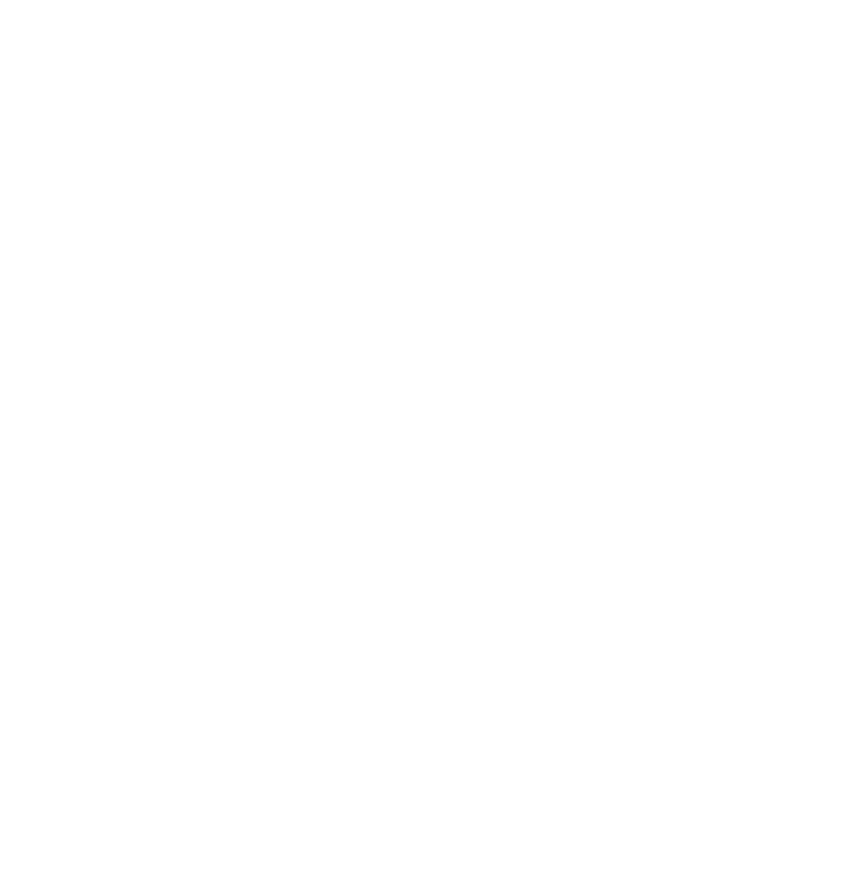
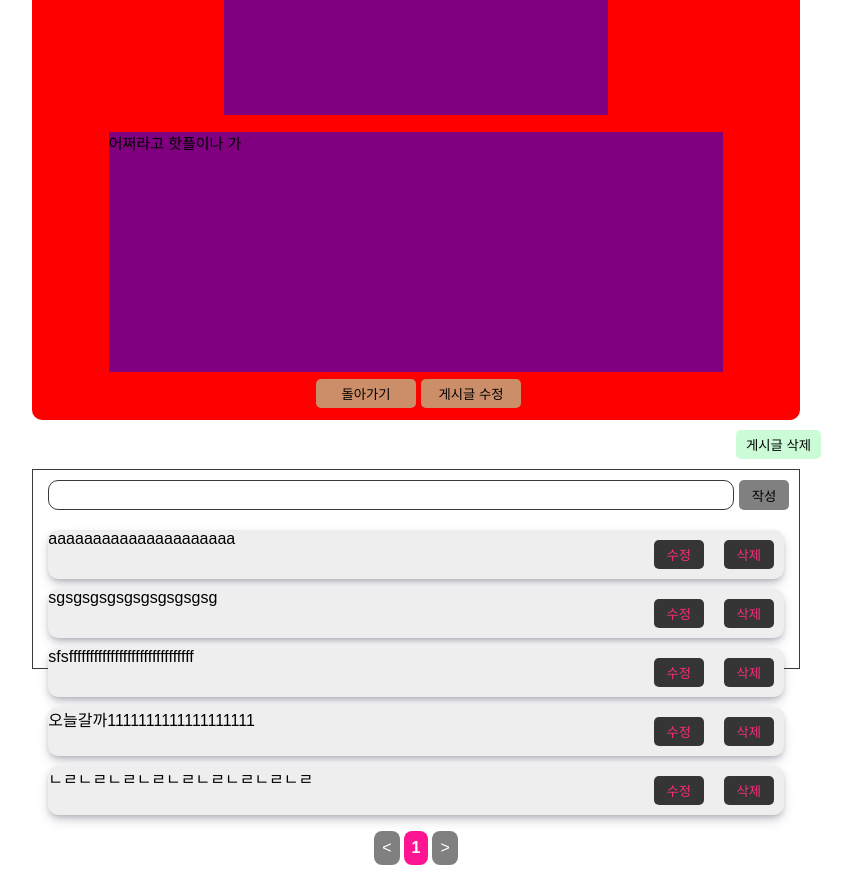
Before and after one commit to cmun2/what_thehotplace, a React (Create React App) app: page /detail/1 in a window 1280 px wide. Before the commit this address had no page. Shown: the part 180-1061 px from the top of the page, without its empty margins (224-1076 px from the left). Before the commit the page ends 800 px from the top, so only its background shows below. Built offline with nearby package versions, Linux system fonts and the light colour scheme; data requests are answered from the project's data file.

Commit message:
comment by id commit

```diff
--- a/db.json
+++ b/db.json
@@ -1,84 +1,54 @@
 {
   "comment": [
     {
-      "id": "6caec160-0565-4a18-94cc-0fde9bb0a8c9",
-      "ment": "sfsfsfsfs"
+      "id": "959e5df4-d12d-43f3-aff4-dee5b71dedfe",
+      "ment": "aaaaaaaaaaaaaaaaaaaaa",
+      "postId": 1
     },
     {
-      "id": "83754894-29a9-464f-acf9-2334af377fb5",
-      "ment": "zzzzz"
+      "id": "b58d8147-9e24-4dd7-bf54-e167f07387b0",
+      "ment": "sgsgsgsgsgsgsgsgsgsg",
+      "postId": 1
     },
     {
-      "id": "1c3ee4a7-54f5-4984-af8e-09f5e71072e4",
-      "ment": "fsfsfsfsfs"
+      "id": "7f6a69a4-8a83-48ea-9863-cd2ce784e6c7",
+      "ment": "sssssssssssssssssssssssssss",
+      "postId": 2
     },
     {
-      "id": "8a83ce33-a1f2-4b06-b870-8bee812cf631",
-      "ment": "fsfsfsfsfsf"
+      "id": "ab8af649-d3c0-4539-a19d-2a18dfc39ab1",
+      "ment": "ssssssssssssssssssssssssssssssssssssssss",
+      "postId": 2
     },
     {
-      "id": "ec20c075-bfd3-4e94-94b5-818e31091f74",
-      "ment": "sfsfsfsfsf"
+      "id": "ad40f0d4-67e7-4193-9c66-0ae0fc80f226",
+      "ment": "sfsffffffffffffffffffffffffffffff",
+      "postId": 1
     },
     {
-      "id": "fd549496-5fe0-49cc-a42f-79bcde28959c",
-      "ment": "sfsdfsfsfsfs"
+      "id": "3a73577d-35b0-4516-97f1-5caa4f15509e",
+      "ment": "sfsfsfsfsfsf",
+      "postId": 2
     },
     {
-      "id": "513dcdd0-9534-4dae-829c-7ce796848e46",
-      "ment": "dfsdfssssssssssssssssssss"
+      "id": "36617d8a-19e0-4d4b-baa1-2e446d83ebc8",
+      "ment": "sfsfsfsfsfsfsfsfs",
+      "postId": null
     },
     {
-      "id": "9e6dbf7c-6387-42c9-8d6e-e0c73ac52a86",
-      "ment": "dfsdfssssssssssssssssssssssss"
+      "id": "5237d2a2-3004-4b44-a507-7532bbf64c83",
+      "ment": "오늘갈까1111111111111111111",
+      "postId": 1
     },
     {
-      "id": "7405bb23-d9ce-4245-8e7e-30316f52f9b4",
-      "ment": "dfsdfssssssssssssssssssssssssssssss"
+      "id": "bfcf1df0-ec5d-4062-b692-6fce55e3a3ed",
+      "ment": "ㄴㄹㄴㄹㄴㄹㄴㄹㄴㄹㄴㄹㄴㄹㄴㄹㄴㄹ",
+      "postId": 1
     },
     {
-      "id": "ca2dac8d-756a-4860-93bd-ce2e6e628acf",
-      "ment": "dfsdfssssssssssssssssssssssssssssssssss"
-    },
-    {
-      "id": "f5c67b63-1d17-4f14-ac40-1e3d16b637db",
-      "ment": "ssssssssssssssssssssssssssssssssssssssssss"
-    },
-    {
-      "id": "35e6ff1f-a861-4f49-80d9-5382ae1ee57f",
-      "ment": "aaaaaaaaaaaaaaaaaaaaaaaaaaaaaaaaaaaaaaaaaa"
-    },
-    {
-      "id": "8b5e1f95-17d5-4f8b-bd9d-731b4226a7ab",
-      "ment": "aaaaaaaaaaaaaaaaaaaaaaaaaaaaaaaaaaaaaaaaaaaaaaaa"
-    },
-    {
-      "id": "be3d8da3-b716-425e-9635-4967d6f774ac",
-      "ment": "ㅋㅋㅋㅋㅋㅋㅋㅋㅋㅋㅋ"
-    },
-    {
-      "id": "bd81443f-de08-4a62-9613-67eaef5d2092",
-      "ment": "ㅋㅋㅋㅋㅋㅋㅋㅋㅋㅋㅋㅋㅋㅋㅋㅋㅋㅋㅋㅋㅋㅋㅋㅋㅋㅋㅋㅋㅋㅋㅋㅋㅋㅋㅋㅋㅋㅋㅋㅋㅋㅋㅋㅋㅋㅋㅋㅋㅋㅋㅋㅋㅋㅋㅋㅋ"
-    },
-    {
-      "id": "0cec6e15-8abc-44c2-894e-17e15e39a0b2",
-      "ment": "휴 힘들다"
-    },
-    {
-      "id": "8746b7e6-255b-45ed-8f03-ee27e03ea634",
-      "ment": "ㄴㄹㄴㄹㄴㄹ"
-    },
-    {
-      "id": "6abdd957-f716-4d78-be0d-ba0041004ee8",
-      "ment": "ㄴㄹㄴㄹㄴㄹ"
-    },
-    {
-      "id": "b1e12c77-9cd2-4c55-9079-e17f61ab8f63",
-      "ment": "ㄴㄹㄴㄹㄴㄹㄴㄹㄴㄴ"
-    },
-    {
-      "id": "15a80770-c521-4c0a-86b9-0246bb3337ef",
-      "ment": "ㄹㄴㄹㄴㄹㄴㄹ"
+      "id": "716f5d1f-7948-4a8c-b6b4-9768d166c11f",
+      "ment": "ㄴㄹㄴㄹㄴㄹㄴㄹㄴㄹㄴㄹㄴㄹㄴㄹㄴㄹㄴㄹ",
+      "postId": 2
     }
   ]
 }
--- a/src/components/Comments.jsx
+++ b/src/components/Comments.jsx
@@ -1,58 +1,81 @@
 import React, { useEffect } from "react";
 import { useDispatch, useSelector } from "react-redux";
 import styled from "styled-components";
-import { useState } from "react";
+import { useState, useRef } from "react";
 import { v4 as uuidv4 } from "uuid";
 import commentSlice, { addComment } from "../redux/modules/commentSlice";
-//import { __getComments } from "../redux/modules/commentsSlice";
 import axios from "axios";
 import Pagination from "../components/Pagination";
-import InfiniteScroll from "../components/InfiniteScroll";
+import { __getComments } from "../redux/modules/commentsSlice";
+import DetailComments from "./DetailComments";
+import { useParams, useNavigate } from "react-router-dom";
 
 const Comments = () => {
   const startState = {
     id: uuidv4(),
     ment: "",
   };
-
   const [counts, setCounts] = useState(startState);
   const [countings, setCountings] = useState([]);
   //const [posts, setPosts] = useState([]);
   // const [loading, setLoading] = useState(false);
   const [limit] = useState(5);
   const [page, setPage] = useState(1);
-  const offset = (page - 1) * limit;
+
+  const dispatch = useDispatch();
+  const { id } = useParams();
+  // const offset = (page - 1) * limit;
   // const [currentPage, setCurrentPage] = useState(1);
   // const [postsPerPage] = useState(5); //how many per page
 
-  const fetchComments = async () => {
-    //setLoading(true); //fetching 진행중
-    const { data } = await axios.get("http://localhost:3001/comment");
-    setCountings(data);
-    //setLoading(false); //fetching 끝
-  };
+  // const fetchComments = async () => {
+  //   const { data } = await axios.get("http://localhost:3001/comment/");
+  //   setCountings(data);
+  // };
+
+  // console.log(countings);
+  const commentInput = useRef();
+
+  const selectComment = useSelector((state) => state.comments.comment);
+  // console.log(selectComment);
 
   useEffect(() => {
-    fetchComments(); //update 될때마다 mount, 이렇게만하면 loop가 끝나지 않음
+    dispatch(__getComments(id));
   }, []);
+
+  // useEffect(() => {
+  //   fetchComments(); //update 될때마다 mount, 이렇게만하면 loop가 끝나지 않음
+  // }, []);
 
   const onChangeHandler = (e) => {
     const { name, value } = e.target;
-    setCounts({ ...counts, [name]: value, id: uuidv4() });
+    setCounts({ ...counts, [name]: value, id: uuidv4(), postId: parseInt(id) });
   };
 
   const onSubmitHandler = async (e) => {
     e.preventDefault();
+    if (commentInput.current.value.length < 10) {
+      alert("10글자 이상 입력해주세요!");
+      setCounts(startState);
+      return;
+    }
+
     if (counts === "") return;
     await axios.post("http://localhost:3001/comment", counts);
-    fetchComments();
+    dispatch(__getComments(id));
+    // fetchComments();
+    // setCountings(selectComment);
     setCounts(startState);
   };
 
   const onClickDeleteButtonHandler = async (commentId) => {
     await axios.delete(`http://localhost:3001/comment/${commentId}`);
-    fetchComments();
+    dispatch(__getComments(id));
+    // setCountings(selectComment);
+    //fetchComments();
   };
+  // console.log(selectComment);
+
   // useEffect(() => {
   //   fetchComments();
   // }, []);
@@ -60,7 +83,11 @@ const Comments = () => {
   //currentPost 가져오기
   const indexOfLastPost = page * limit;
   const indexOfFirstPost = indexOfLastPost - limit;
-  const currentCountings = countings.slice(indexOfFirstPost, indexOfLastPost);
+  const currentCountings = selectComment.slice(
+    indexOfFirstPost,
+    indexOfLastPost
+  );
+  // const currentCountings = countings.slice(indexOfFirstPost, indexOfLastPost);
   // const indexOfLastPost = currentPage * postsPerPage;
   // const indexOfFirstPost = indexOfLastPost - postsPerPage;
   // const currentPosts = countings.slice(indexOfFirstPost, indexOfLastPost); //
@@ -75,6 +102,7 @@ const Comments = () => {
           name="ment"
           value={counts.ment}
           onChange={onChangeHandler}
+          ref={commentInput}
         />
         <button disabled={counts.ment === ""}>작성</button>
       </form>
@@ -96,12 +124,13 @@ const Comments = () => {
       ))}
       <footer>
         <Pagination
-          total={countings.length}
+          total={selectComment.length}
           limit={limit}
           page={page}
           setPage={setPage}
         />
       </footer>
+      <DetailComments />
     </CommentsBody>
   );
 };
@@ -174,14 +203,3 @@ const CommentsBody = styled.div`
     }
   }
 `;
-// const Sbox = styled.div`
-//   padding: 20px;
-//   background-color: #000000c6;
-//   color: #f82c7a;
-//   font-weight: bold;
-// `;
-
-// const S2box = styled.div`
-//   padding: 20px;
-//   background-color: aliceblue;
-// `;
--- /dev/null
+++ b/src/components/DetailComments.jsx
@@ -0,0 +1,14 @@
+import React from "react";
+import { useSelector } from "react-redux/es/exports";
+import { useParams, useNavigate } from "react-router-dom";
+
+export const DetailComments = () => {
+  const { id } = useParams();
+  const navigate = useNavigate();
+  const comments = useSelector((state) => state.comments.comment);
+  console.log(comments);
+  console.log({ id });
+  return null;
+};
+
+export default DetailComments;
--- a/src/redux/modules/commentsSlice.js
+++ b/src/redux/modules/commentsSlice.js
@@ -1,12 +1,11 @@
 import { createAsyncThunk, createSlice } from "@reduxjs/toolkit";
 import axios from "axios";
 import { v4 as uuidv4 } from "uuid";
-
 const initialState = {
   comment: [
     {
       id: uuidv4(),
-      ment: "하하하",
+      ment: "",
     },
   ],
   isLoading: false,
@@ -15,13 +14,15 @@ const initialState = {
 
 export const __getComments = createAsyncThunk(
   "comments/getComments",
-  async (payload, thunkAPI) => {
+  async (id, thunkAPI) => {
     try {
-      const data = await axios.get("http://localhost:3001/comment");
+      const data = await axios.get(
+        `http://localhost:3001/comment?postId=${id}`
+      );
       //console.log(data);
       return thunkAPI.fulfillWithValue(data.data);
     } catch (err) {
-      console.log(err);
+      return thunkAPI.rejectWithValue(err);
     }
   }
 );
@@ -31,7 +32,7 @@ export const commentsSlice = createSlice({
   initialState,
   reducers: {},
   extraReducers: {
-    [__getComments.pending]: (state, action) => {
+    [__getComments.pending]: (state) => {
       state.isLoading = true;
     },
     [__getComments.fulfilled]: (state, action) => {
--- a/src/shared/Router.js
+++ b/src/shared/Router.js
@@ -15,6 +15,7 @@ const Router = () => {
         <Route path="/login" element={<Login />}></Route>
         <Route path="/signup" element={<Signup />}></Route>
         <Route path="/detail" element={<Detail />}></Route>
+        <Route path="/detail/:id" element={<Detail />}></Route>
         <Route path="/edit" element={<Edit />}></Route>
       </Routes>
     </BrowserRouter>
```
